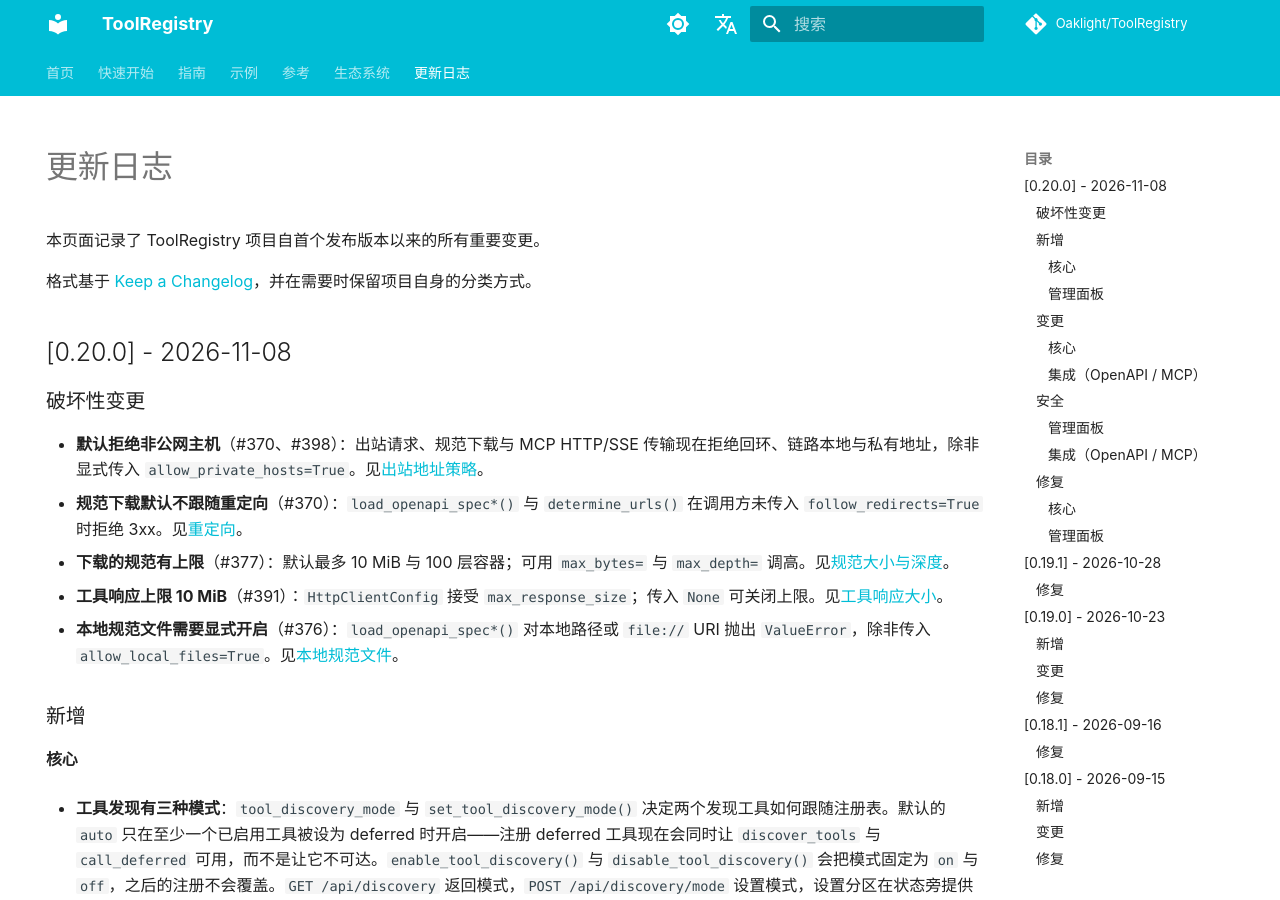
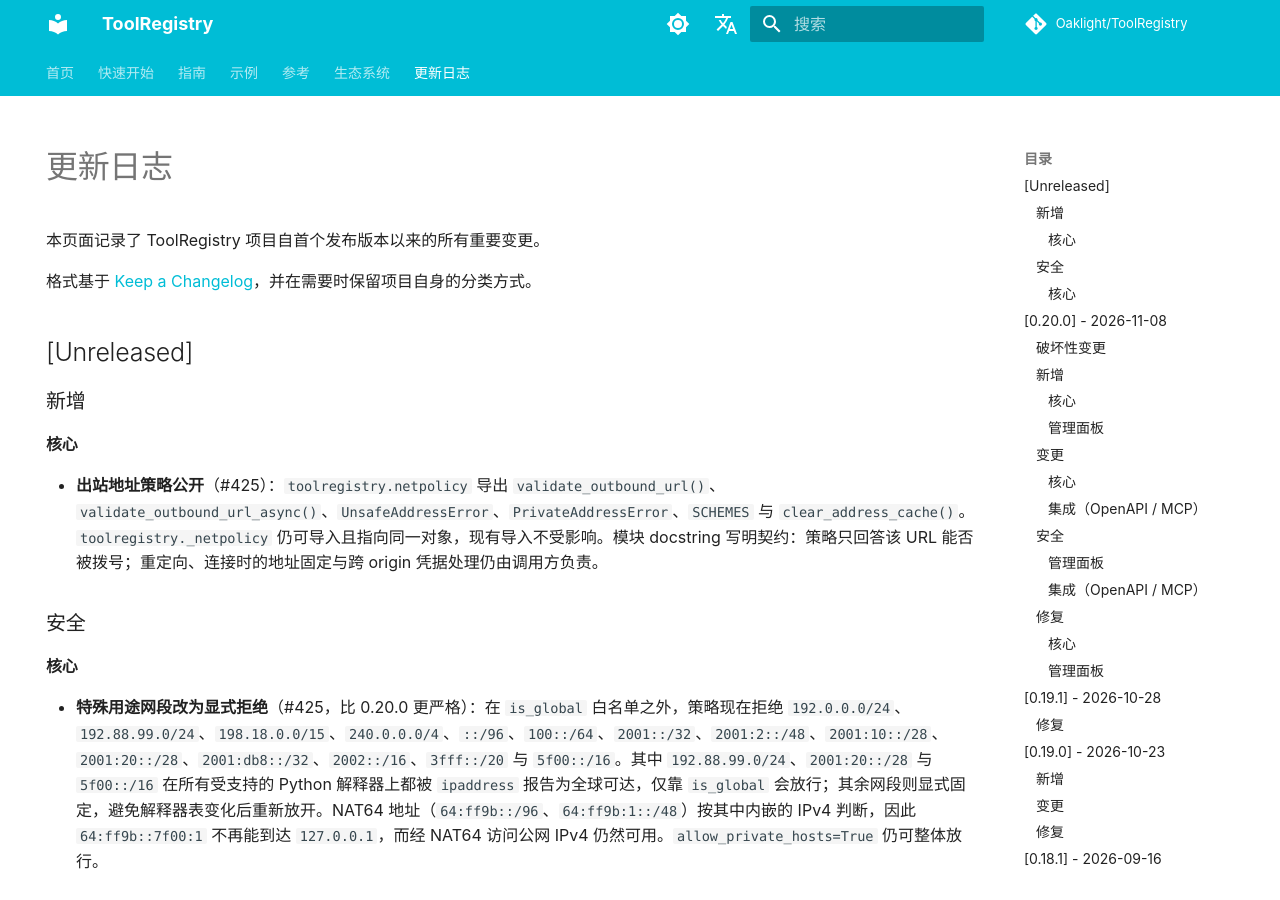
Before and after one commit to Oaklight/ToolRegistry, an MkDocs documentation site: the page built from docs/changelog.md, in a window 1280 px wide and 900 px high. Built offline with MkDocs 1.6.1 and Material for MkDocs 9.7.7, drawn with Linux system fonts in a browser that asks for light colours; some web fonts are replaced; comment, search, counter and statistics services are not loaded.

Commit message:
docs(changelog): 记录公开的 netpolicy 与特殊网段拒绝（#425）

```diff
--- a/docs/changelog.md
+++ b/docs/changelog.md
@@ -13,6 +13,20 @@
 本页面记录了 ToolRegistry 项目自首个发布版本以来的所有重要变更。
 
 格式基于 [Keep a Changelog](https://keepachangelog.com/zh-CN/1.1.0/)，并在需要时保留项目自身的分类方式。
+
+## [Unreleased]
+
+### 新增
+
+#### 核心
+
+- **出站地址策略公开**（#425）：`toolregistry.netpolicy` 导出 `validate_outbound_url()`、`validate_outbound_url_async()`、`UnsafeAddressError`、`PrivateAddressError`、`SCHEMES` 与 `clear_address_cache()`。`toolregistry._netpolicy` 仍可导入且指向同一对象，现有导入不受影响。模块 docstring 写明契约：策略只回答该 URL 能否被拨号；重定向、连接时的地址固定与跨 origin 凭据处理仍由调用方负责。
+
+### 安全
+
+#### 核心
+
+- **特殊用途网段改为显式拒绝**（#425，比 0.20.0 更严格）：在 `is_global` 白名单之外，策略现在拒绝 `192.0.0.0/24`、`192.88.99.0/24`、`198.18.0.0/15`、`240.0.0.0/4`、`::/96`、`100::/64`、`2001::/32`、`2001:2::/48`、`2001:10::/28`、`2001:20::/28`、`2001:db8::/32`、`2002::/16`、`3fff::/20` 与 `5f00::/16`。其中 `192.88.99.0/24`、`2001:20::/28` 与 `5f00::/16` 在所有受支持的 Python 解释器上都被 `ipaddress` 报告为全球可达，仅靠 `is_global` 会放行；其余网段则显式固定，避免解释器表变化后重新放开。NAT64 地址（`64:ff9b::/96`、`64:ff9b:1::/48`）按其中内嵌的 IPv4 判断，因此 `64:ff9b::7f00:1` 不再能到达 `127.0.0.1`，而经 NAT64 访问公网 IPv4 仍然可用。`allow_private_hosts=True` 仍可整体放行。
 
 ## [0.20.0] - 2026-11-08
 
```
